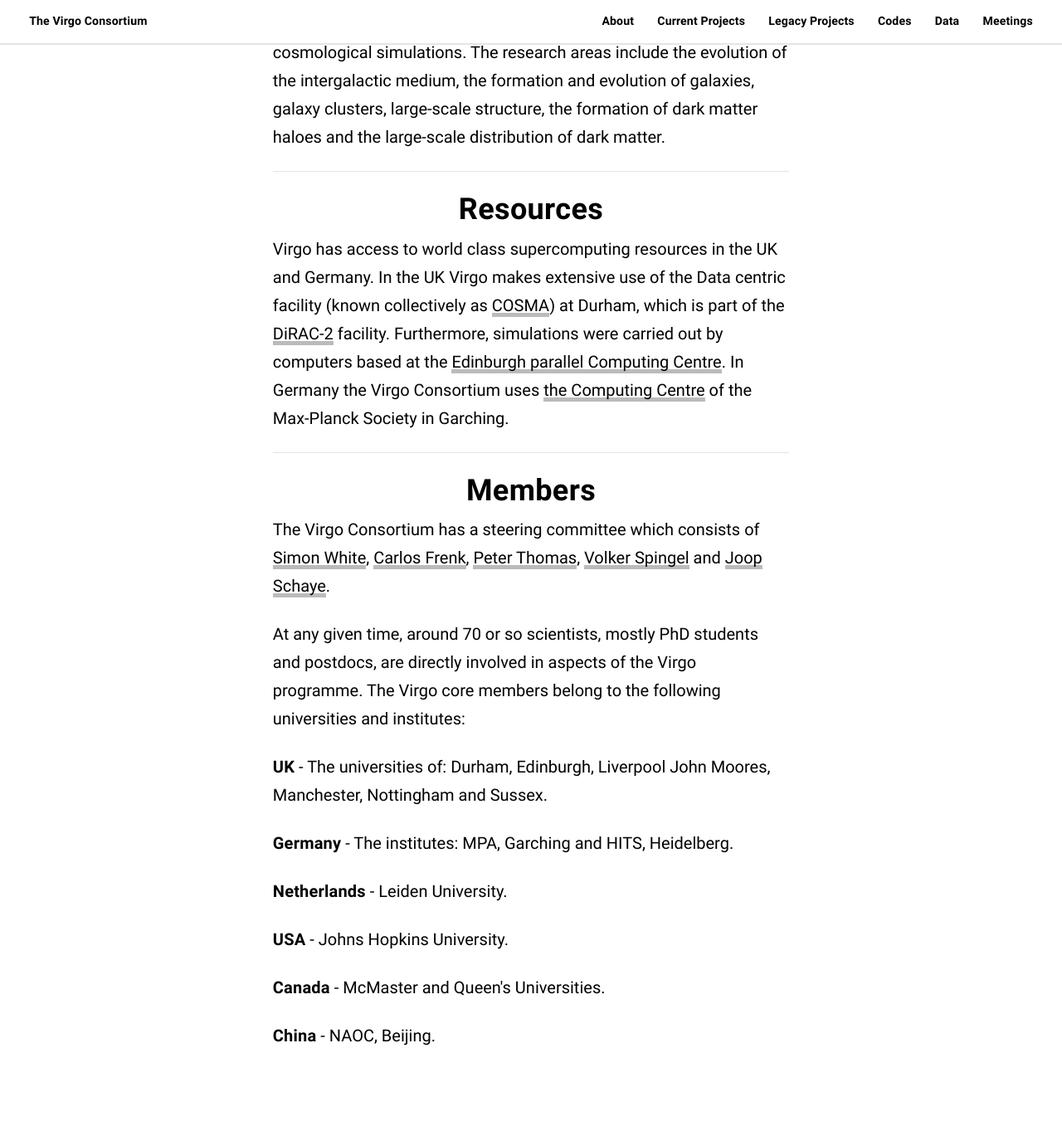
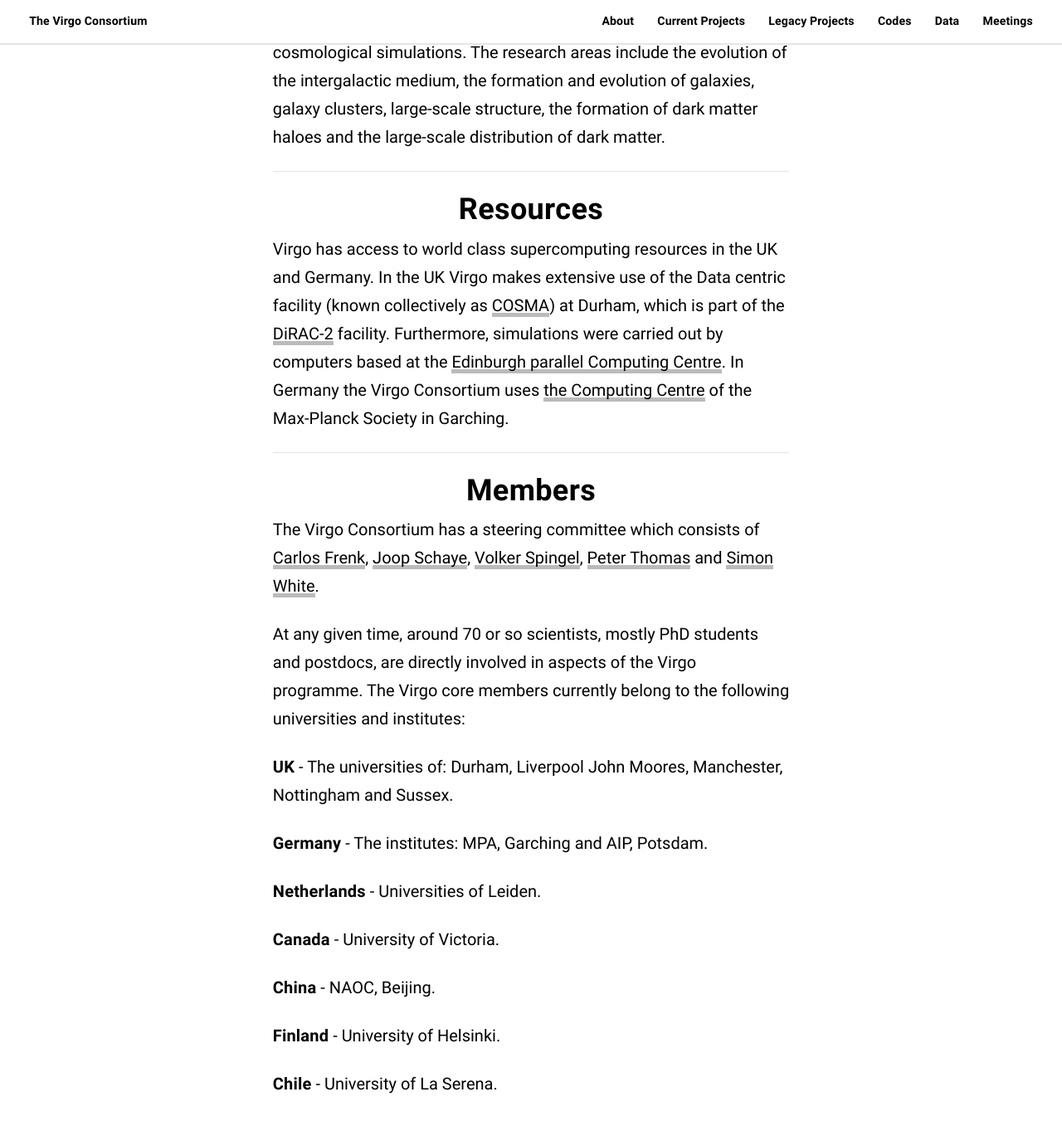
Before and after one commit to DimitriosIrodotou/DimitriosIrodotou.github.io, a Jekyll site: the page built from Page_About/About.html, in a window 1280 px wide and 1400 px high, scrolled down 421 px. Shown: the top 1357 px of the window at 83% size. Built offline with Jekyll 4.4.1, drawn with Linux system fonts in a browser that asks for light colours.

Commit message:
Update About.html

```diff
--- a/Page_About/About.html
+++ b/Page_About/About.html
@@ -37,28 +37,31 @@
 
     <h1 align="center">Members</h1>
     <p>The Virgo Consortium has a steering committee which consists of
-        <a href="https://wwwmpa.mpa-garching.mpg.de/~swhite/" target="_blank">Simon White</a>,
         <a href="https://www.dur.ac.uk/physics/staff/profiles/?username=dph0csf" target="_blank">Carlos Frenk</a>,
-        <a href="http://www.sussex.ac.uk/profiles/2672" target="_blank">Peter Thomas</a>,
-        <a href="https://www.mpa-garching.mpg.de/person/55019/2377)" target="_blank">Volker Spingel</a>
+        <a href="https://home.strw.leidenuniv.nl/~schaye/" target="_blank">Joop Schaye</a>,
+        <a href="https://www.mpa-garching.mpg.de/person/55019/2377)" target="_blank">Volker Spingel</a>,
+        <a href="http://www.sussex.ac.uk/profiles/2672" target="_blank">Peter Thomas</a>
         and
-        <a href="https://www.universiteitleiden.nl/en/staffmembers/joop-schaye/#tab-1" target="_blank">Joop Schaye</a>.
+        <a href="https://wwwmpa.mpa-garching.mpg.de/~swhite/" target="_blank">Simon White</a>.
     </p>
 
     <p>At any given time, around 70 or so scientists, mostly PhD students and postdocs, are directly involved in
-        aspects of the Virgo programme. The Virgo core members belong to the following universities and institutes:</p>
+        aspects of the Virgo programme. The Virgo core members currently belong to the following universities and
+        institutes:</p>
 
-    <p><strong>UK</strong> - The universities of: Durham, Edinburgh, Liverpool John Moores, Manchester,
+    <p><strong>UK</strong> - The universities of: Durham, Liverpool John Moores, Manchester,
         Nottingham and Sussex.</p>
 
-    <p><strong>Germany</strong> - The institutes: MPA, Garching and HITS, Heidelberg.</p>
+    <p><strong>Germany</strong> - The institutes: MPA, Garching and AIP, Potsdam.</p>
 
-    <p><strong>Netherlands</strong> - Leiden University.</p>
+    <p><strong>Netherlands</strong> - Universities of Leiden.</p>
 
-    <p><strong>USA</strong> - Johns Hopkins University.</p>
-
-    <p><strong>Canada</strong> - McMaster and Queen's Universities.</p>
+    <p><strong>Canada</strong> - University of Victoria.</p>
 
     <p><strong>China</strong> - NAOC, Beijing.</p>
 
+    <p><strong>Finland</strong> - University of Helsinki.</p>
+
+    <p><strong>Chile</strong> - University of La Serena.</p>
+
 </font>
```
